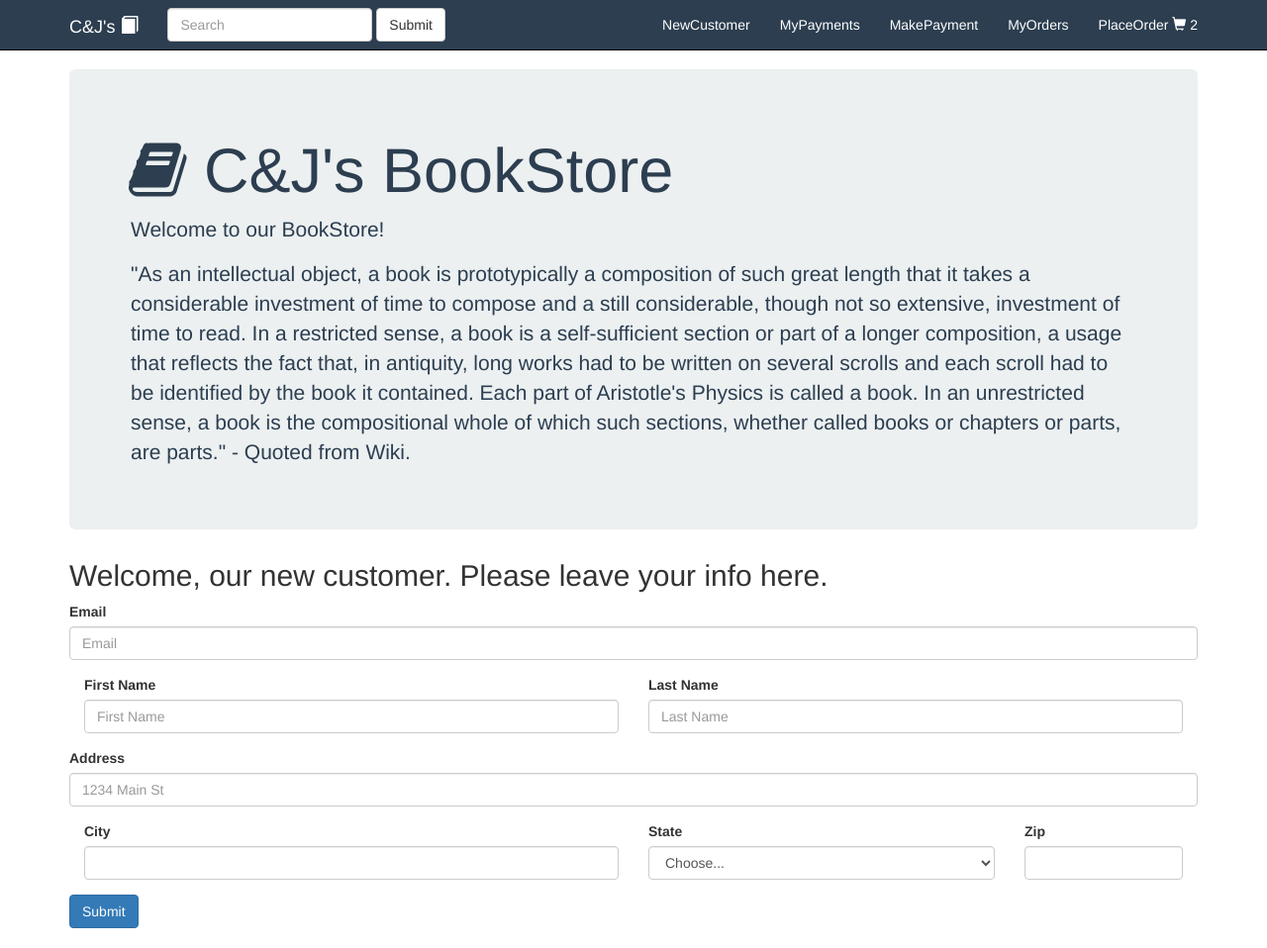
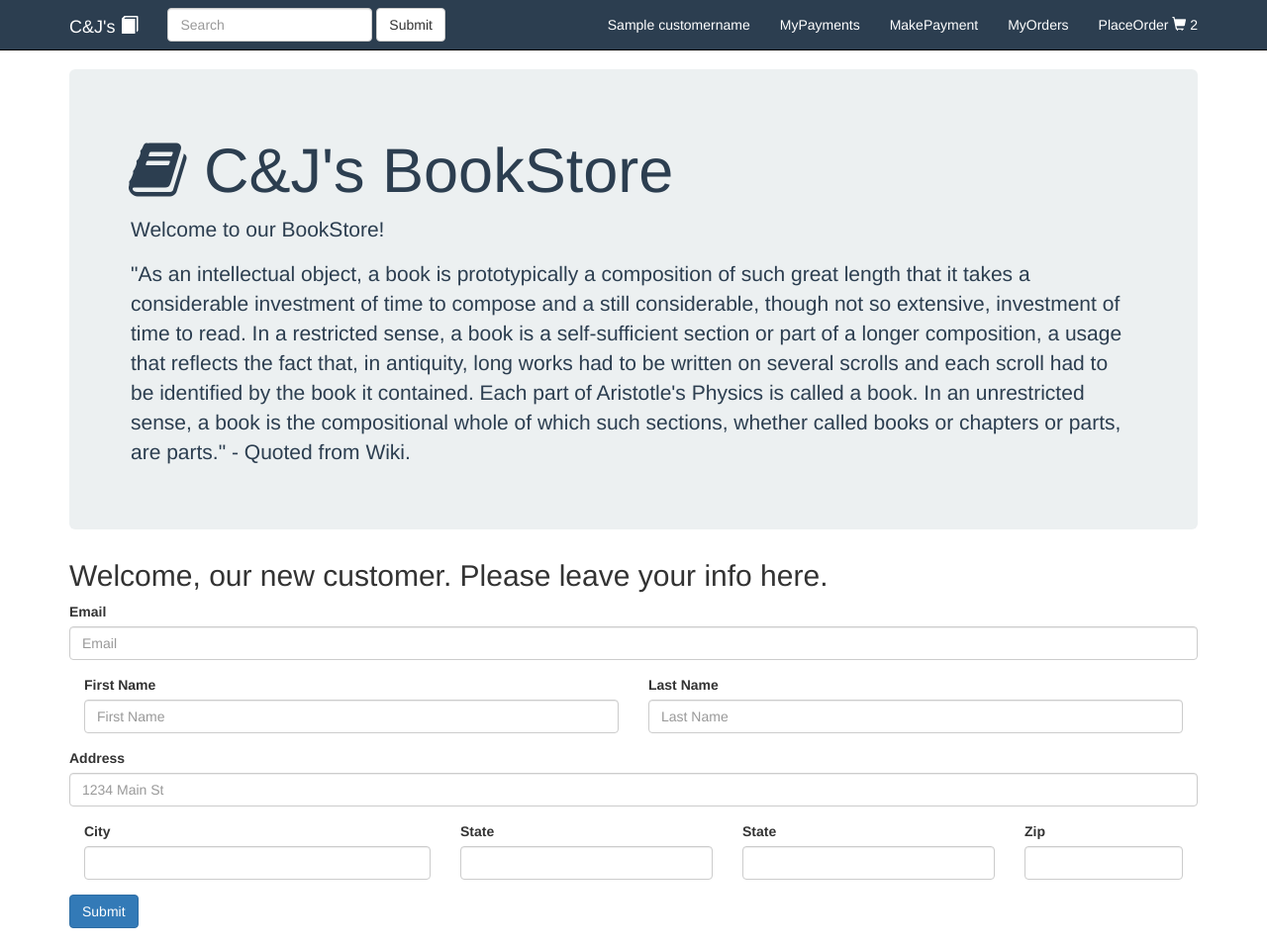
Before and after one commit to JadwinL12/CJ-s-Bookstore, a Flask app: template templates/newcustomer.html in a window 1280 px wide. Shown: the whole page at 99% size. Run offline with Flask 2, Linux system fonts and the light colour scheme; the template is opened without the code that fills it: most values are stand-ins (such as "Sample title", 1, 10 or a date in 2020); parts of the project's set-up code (start-up, migrations or seed data) failed here and were passed over; some libraries are stand-ins or nearby versions.

```diff
--- a/app.py
+++ b/app.py
@@ -1,8 +1,9 @@
 from flask import Flask, render_template
+from flask import request
 from db_connector.db_connector import connect_to_database, execute_query
 
 app = Flask(__name__)
-
+customername = "NewCustomer"
 
 @app.route('/')
 @app.route('/home')
@@ -11,11 +12,41 @@ def home():
     query = "SELECT bookID, title, cost, yearPublish, quantityInStock FROM books;"
     result = execute_query(db_connection, query).fetchall()
     # print(result)
-    return render_template("home.html", books=result)
+    return render_template("home.html", books=result, customername=customername)
 
 
-@app.route('/newcustomer')
+@app.route('/newcustomer', methods=['POST', 'GET'])
 def newcustomer():
+    db_connection = connect_to_database()
+    # if request.method == 'GET':
+    #     query = 'SELECT id,
+    if request.method == "POST":
+        fname = request.form['fname']
+        lname = request.form['lname']
+        email = request.form['email']
+        address = request.form['address']
+        city = request.form['city']
+        state = request.form['state']
+        postcode = request.form['postcode']
+        country = request.form['country']
+
+        query = "SELECT email from customers where email=%s"
+        result = execute_query(db_connection,query,[email]).fetchall()
+        print(result[0])
+        print([email])
+        # If the email not exsist yet, then allow t
+        if result[0][0] == email:
+            error = "Email existing, try again!"
+            return render_template("newcustomer.html", error=error)
+        else:
+            query = 'INSERT INTO customers (firstName, lastName, email, address, city, state, postalCode, country) ' \
+                    'VALUES (%s,%s,%s,%s,%s,%s,%s,%s)'
+            data = (fname, lname, email, address, city, state, postcode, country)
+            print(data)
+            execute_query(db_connection,query,data)
+    # query = "SELECT email FROM customers"
+    # result = execute_query(db_connection,query).fetchall()
+    # # print(result)
     return render_template("newcustomer.html")
 
 @app.route('/mypayments')
--- a/templates/home.html
+++ b/templates/home.html
@@ -130,7 +130,7 @@
     </div>
   </div>
   {# The rows will be created from the database #}
-  {#  Can add a filter dropdown list here #}
+  {# Can add a filter dropdown list here #}
   <div class="row">
     {% for book in books %}
       <div class="col-sm-6 col-md-4 col-lg-3">
--- a/templates/layout.html
+++ b/templates/layout.html
@@ -16,32 +16,6 @@
   {% else %}
     <title>C&J's Bookstore</title>
   {% endif %}
-  {# This part of css code will not work on chrome if moved to app.css. Not sure why yet.#}
-  {#  <style type="text/css">#}
-  {#    body { padding-top: 70px; }#}
-  {#    .jumbotron {#}
-  {#      color: #2c3e50;#}
-  {#      background: #ecf0f1;#}
-  {#    }#}
-  {#    .navbar-inverse {#}
-  {#      background: #2c3e50;#}
-  {#      color: white;#}
-  {#    }#}
-  {#    .navbar-inverse .navbar-brand, .navbar-inverse a{#}
-  {#      color:white;#}
-  {#    }#}
-  {#    .navbar-inverse .navbar-nav>li>a {#}
-  {#      color: white;#}
-  {#    }#}
-  {#    .caption {#}
-  {#      height: 100px;#}
-  {#    }#}
-  {#    #orderDisplay {#}
-  {#    padding: 12px 20px;#}
-  {#    box-sizing: border-box;#}
-  {#    border-style: solid;#}
-  {#    }#}
-  {#  </style>#}
 </head>
 <body>
 <nav class="navbar navbar-inverse navbar-fixed-top">
@@ -64,7 +38,7 @@
         <button type="submit" class="btn btn-default">Submit</button>
       </form>
       <ul class="nav navbar-nav navbar-right">
-        <li><a href="{{ url_for('newcustomer') }}">NewCustomer</a></li>
+        <li><a href="{{ url_for('newcustomer') }}">{{ customername }}</a></li>
         <li><a href="{{ url_for('mypayments') }}">MyPayments</a></li>
         <li><a href="{{ url_for('makepayment') }}">MakePayment</a></li>
         <li><a href="{{ url_for('myorders') }}">MyOrders</a></li>
--- a/templates/newcustomer.html
+++ b/templates/newcustomer.html
@@ -1,40 +1,57 @@
 {% extends "layout.html" %}
 {% block content %}
+  <style>
+  .emailerror {
+    color:red;
+  }
+  </style>
+  {% if error %}
+    <h2 class="emailerror">{{ error }}</h2>
+  {% else %}
     <h2>Welcome, our new customer. Please leave your info here.</h2>
-    <form>
+  {% endif %}
+  <form id="newcustomer1" action="/newcustomer" method="post">
     <div class="form-group">
       <label for="inputEmail4">Email</label>
-        <input type="email" class="form-control" id="inputEmail4" placeholder="Email">
+      <input type="email" class="form-control" id="inputEmail4" name="email" placeholder="Email">
     </div>
     <div class="form-row">
       <div class="form-group col-md-6">
         <label for="inputFirstName">First Name</label>
-          <input type="email" class="form-control" id="inputFirstName" placeholder="First Name">
+        <input type="text" class="form-control" id="inputFirstName" name="fname" placeholder="First Name">
       </div>
       <div class="form-group col-md-6">
         <label for="inputLastName">Last Name</label>
-          <input type="email" class="form-control" id="inputLastName" placeholder="Last Name">
+        <input type="text" class="form-control" id="inputLastName" name="lname" placeholder="Last Name">
       </div>
     </div>
     <div class="form-group">
       <label for="inputAddress">Address</label>
-        <input type="text" class="form-control" id="inputAddress" placeholder="1234 Main St">
+      <input type="text" class="form-control" id="inputAddress" name="address" placeholder="1234 Main St">
     </div>
     <div class="form-row">
-        <div class="form-group col-md-6">
+      <div class="form-group col-md-4">
         <label for="inputCity">City</label>
-          <input type="text" class="form-control" id="inputCity">
+        <input type="text" class="form-control" name="city" id="inputCity">
       </div>
-        <div class="form-group col-md-4">
+      <div class="form-group col-md-3">
         <label for="inputState">State</label>
-          <select id="inputState" class="form-control">
-            <option selected>Choose...</option>
-            <option>...</option>
-          </select>
+        <input type="text" class="form-control" name="state" id="inputState">
       </div>
+      <div class="form-group col-md-3">
+        <label for="inputCountry">State</label>
+        <input type="text" class="form-control" name="country" id="inputCountry">
+      </div>
+      {#        <div class="form-group col-md-4">#}
+      {#          <label for="inputState">State</label>#}
+      {#          <select id="inputState" class="form-control">#}
+      {#            <option selected>Choose...</option>#}
+      {#            <option>...</option>#}
+      {#          </select>#}
+      {#        </div>#}
       <div class="form-group col-md-2">
         <label for="inputZip">Zip</label>
-          <input type="text" class="form-control" id="inputZip">
+        <input type="text" class="form-control" name="postcode" id="inputZip">
       </div>
     </div>
 
```
Also changed, not shown: db_credentials.py (+12 -3 lines). Lines whose indentation alone changed are shown as unchanged.
